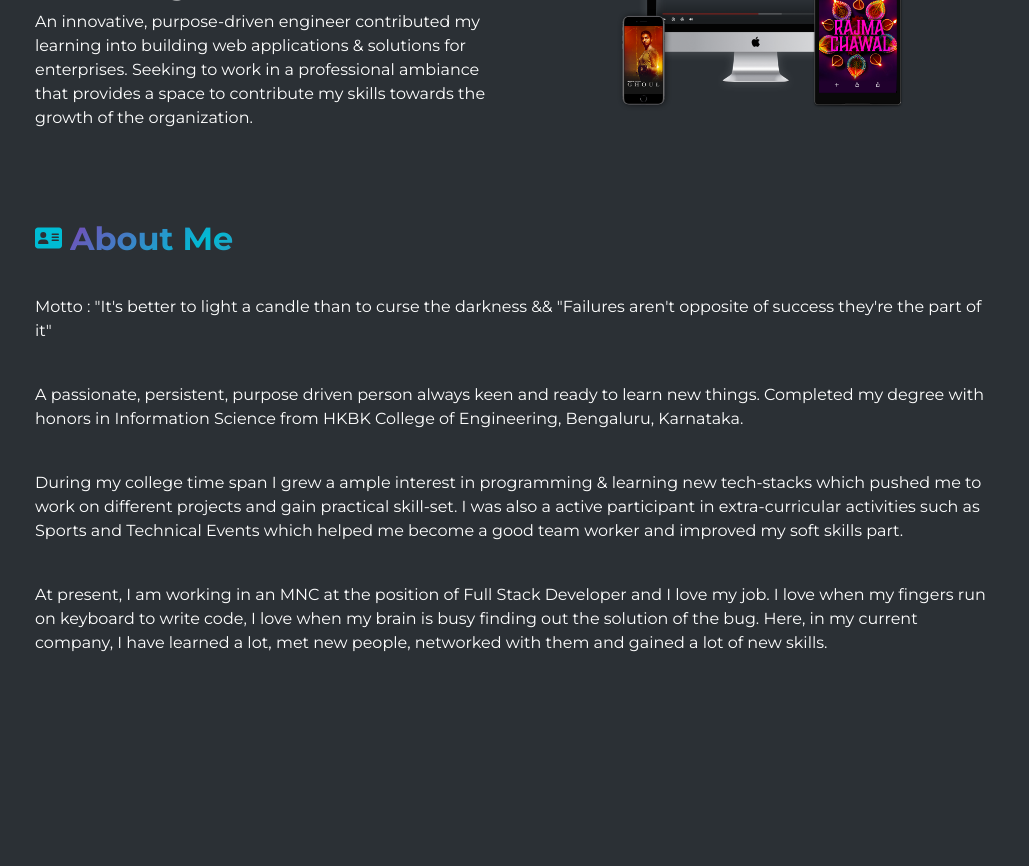
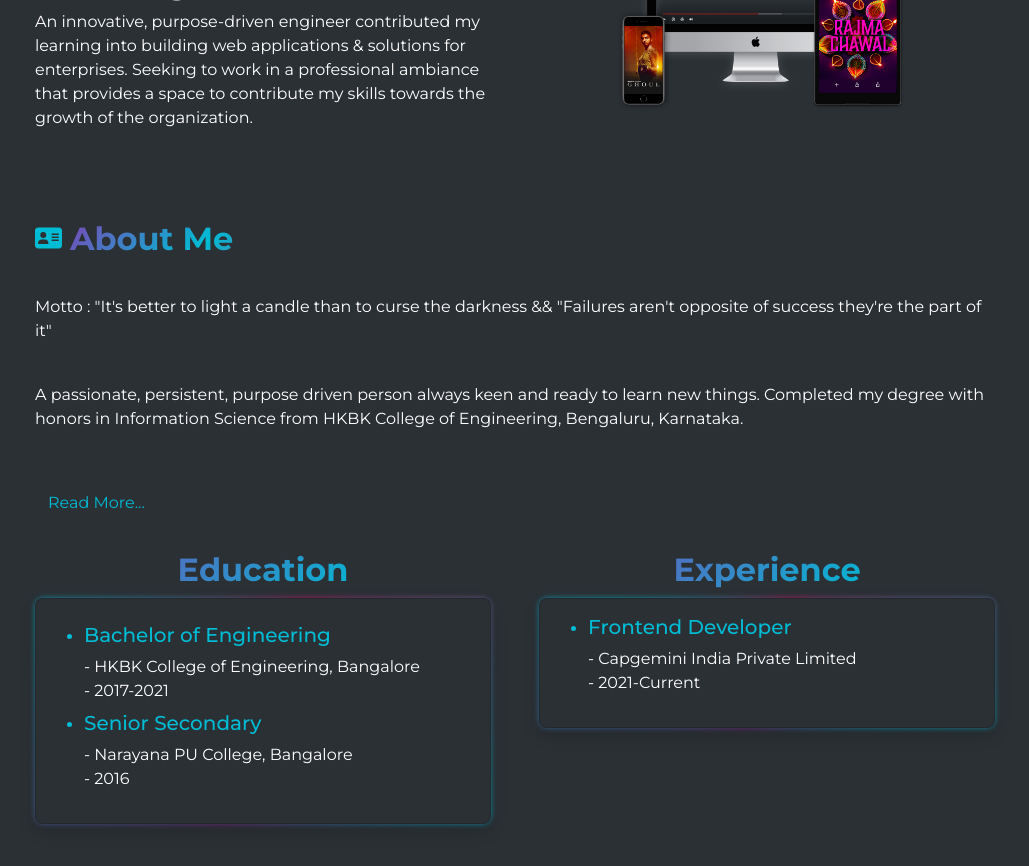
Before and after one commit to ExdKaz/portfolio, a React (Create React App) app: page / in a window 1280 px wide. Shown: the part 260-1126 px from the top of the page, without its empty margins (125-1154 px from the left). Before the commit the page ends 1050 px from the top, so only its background shows below. Built offline with nearby package versions, Linux system fonts and the light colour scheme.

Commit message:
about section added

```diff
--- a/src/App.js
+++ b/src/App.js
@@ -8,6 +8,8 @@ import {
   faGear,
   faLaptopCode,
   faAddressCard,
+  faArrowRight,
+  faCircle,
 } from "@fortawesome/free-solid-svg-icons";
 
 function App() {
@@ -23,6 +25,8 @@ function App() {
     about: (
       <FontAwesomeIcon icon={faAddressCard} style={{ color: "#00bcd4" }} />
     ),
+    arrow: <FontAwesomeIcon icon={faArrowRight} style={{ color: "#00bcd4" }} />,
+    circle: <FontAwesomeIcon icon={faCircle} style={{ color: "#00bcd4" }} />,
   };
   return (
     <>
--- a/src/components/about/About.jsx
+++ b/src/components/about/About.jsx
@@ -1,16 +1,32 @@
-import React from "react";
+/* eslint-disable no-restricted-globals */
+import React, { useState } from "react";
 import "./about.css";
 
 function About(props) {
+  const [isDivExpanded, setIsDivExpanded] = useState(false);
+
+  const onExpandClick = (e) => {
+    const aboutMeDiv = document.getElementById("about");
+
+    if (e.target.value === "read-more") {
+      setIsDivExpanded(true);
+      if (screen.width <= 700) aboutMeDiv.style.height = "52.5rem";
+      else aboutMeDiv.style.height = "26.25rem";
+    } else {
+      setIsDivExpanded(false);
+      aboutMeDiv.style.height = "12.5rem";
+    }
+  };
+
   return (
     <section className="aboutMe">
       <header className="aboutMe-title">
         <span className="profile-icon">{props.iconsList.about}</span>
-        <span>
+        <span id="about-book">
           <h2>About Me</h2>
         </span>
       </header>
-      <div className="aboutMe-body">
+      <div id="about" className="aboutMe-body">
         <p>
           {
             "Motto : \"It's better to light a candle than to curse the darkness\
@@ -48,6 +64,58 @@ function About(props) {
           }
         </p>
       </div>
+      {!isDivExpanded ? (
+        <button
+          type="button"
+          value="read-more"
+          className=" readMore-btn btn "
+          onClick={onExpandClick}
+        >
+          Read More...
+        </button>
+      ) : (
+        <button
+          type="button"
+          value="close"
+          className=" readMore-btn btn "
+          onClick={onExpandClick}
+        >
+          Close
+        </button>
+      )}
+
+      <div className="education-work-container">
+        <div className="edu-heading">
+          <h2>Education</h2>
+          <div className="education-card card shadow">
+            <ul id="education-list">
+              <li className="education-item">
+                <h5>Bachelor of Engineering</h5>
+                <div>- HKBK College of Engineering, Bangalore</div>
+                <div>- 2017-2021</div>
+              </li>
+
+              <li className="education-item">
+                <h5>Senior Secondary</h5>
+                <div>- Narayana PU College, Bangalore</div>
+                <div>- 2016</div>
+              </li>
+            </ul>
+          </div>
+        </div>
+        <div className="work-heading">
+          <h2>Experience</h2>
+          <div className="work-card card shadow">
+            <ul id="experience-list">
+              <li>
+                <h5>Frontend Developer</h5>
+                <div>- Capgemini India Private Limited</div>
+                <div>- 2021-Current</div>
+              </li>
+            </ul>
+          </div>
+        </div>
+      </div>
     </section>
   );
 }
--- a/src/components/about/about.css
+++ b/src/components/about/about.css
@@ -19,3 +19,96 @@
 .aboutMe-body {
   padding: 3% 0;
 }
+
+.readMore-btn {
+  color: #00bcd4;
+  margin-top: 0.5rem;
+}
+
+.readMore-btn:hover {
+  color: #ffffff;
+  border: 1px solid #00bcd4;
+  box-shadow: 0 0 0.6rem #00bcd4;
+}
+
+#about {
+  height: 13.125rem;
+  width: 100%;
+  overflow-y: hidden;
+  transition: height 1s ease;
+}
+
+h5 {
+  color: #00bcd4;
+}
+
+li div {
+  color: #ffffff;
+}
+
+ul {
+  color: #00bcd4;
+}
+
+.education-item {
+  padding-top: 0.5rem;
+}
+
+.edu-heading,
+.work-heading {
+  width: 100%;
+  text-align: center;
+}
+
+.education-work-container {
+  padding-top: 3%;
+  display: flex;
+  gap: 5%;
+}
+
+.card {
+  width: 100%;
+  background: #2b3035;
+  border-radius: 0.5rem;
+  position: relative;
+  padding: 1rem;
+  display: grid;
+  text-align: left;
+}
+
+.card::before,
+.card::after {
+  content: "";
+  position: absolute;
+  inset: 0;
+  background: conic-gradient(
+    from var(--rotating-shadow-angle),
+    #9c27b0,
+    #00bcd4,
+    rgb(221, 15, 118),
+    #00bcd4,
+    #9c27b0
+  );
+  border-radius: inherit;
+  animation: rotation 10s linear infinite;
+  z-index: -1;
+}
+
+.card::after {
+  filter: blur(0.2rem);
+}
+
+@property --rotating-shadow-angle {
+  syntax: "<angle>";
+  initial-value: 0deg;
+  inherits: false;
+}
+
+@keyframes rotation {
+  0% {
+    --rotating-shadow-angle: 0deg;
+  }
+  100% {
+    --rotating-shadow-angle: 360deg;
+  }
+}
--- a/src/components/toolbar/Toolbar.jsx
+++ b/src/components/toolbar/Toolbar.jsx
@@ -16,7 +16,11 @@ function Toolbar(props) {
               <ul className="navbar-nav">
                 <li className="nav-item u-l">
                   <span>{props.iconsList.profile}</span>
-                  <a className="nav-link active" aria-current="page" href="#">
+                  <a
+                    className="nav-link active"
+                    aria-current="page"
+                    href="#about-book"
+                  >
                     About
                   </a>
                 </li>
@@ -39,7 +43,7 @@ function Toolbar(props) {
                   </a>
                 </li>
                 <li className="nav-item">
-                  <button type="button" className="cv-button btn btin-light">
+                  <button type="button" className="cv-button btn ">
                     Download CV
                   </button>
                 </li>
```
